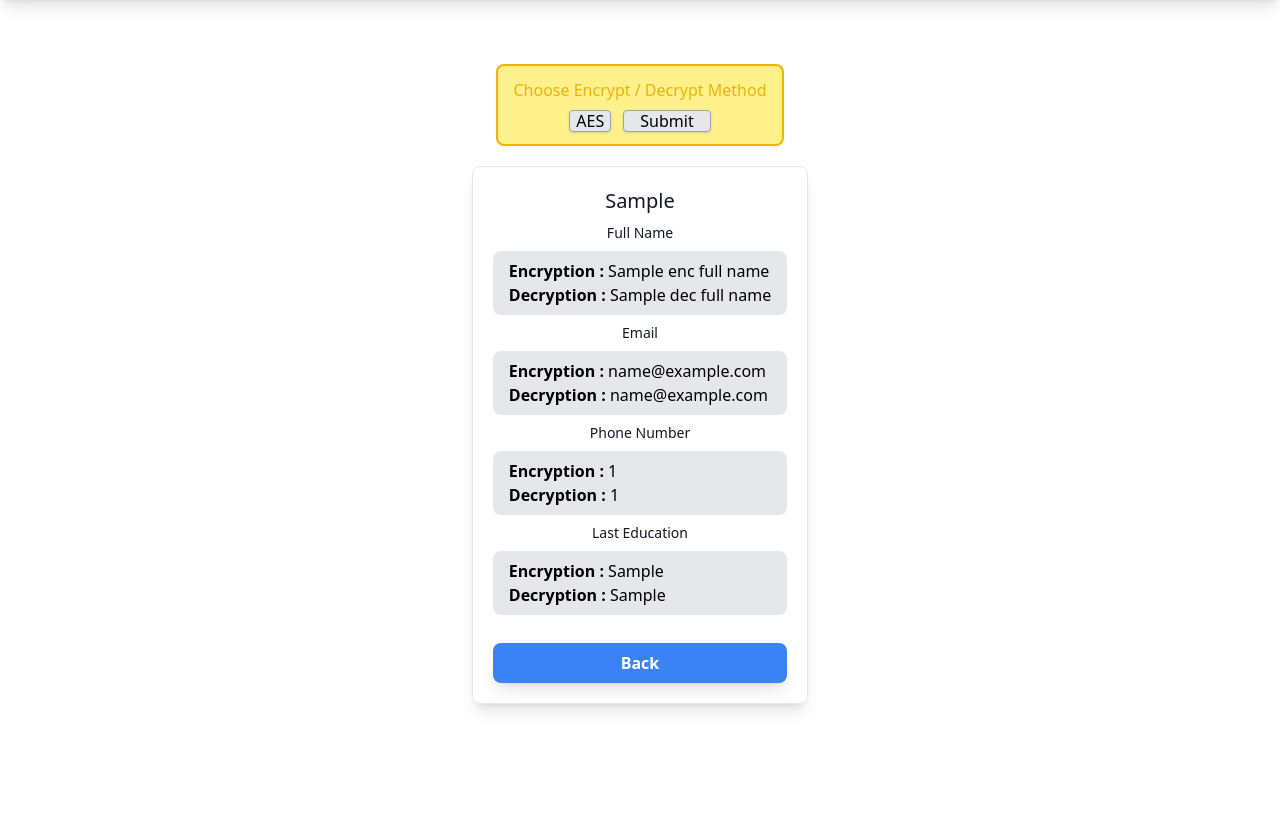
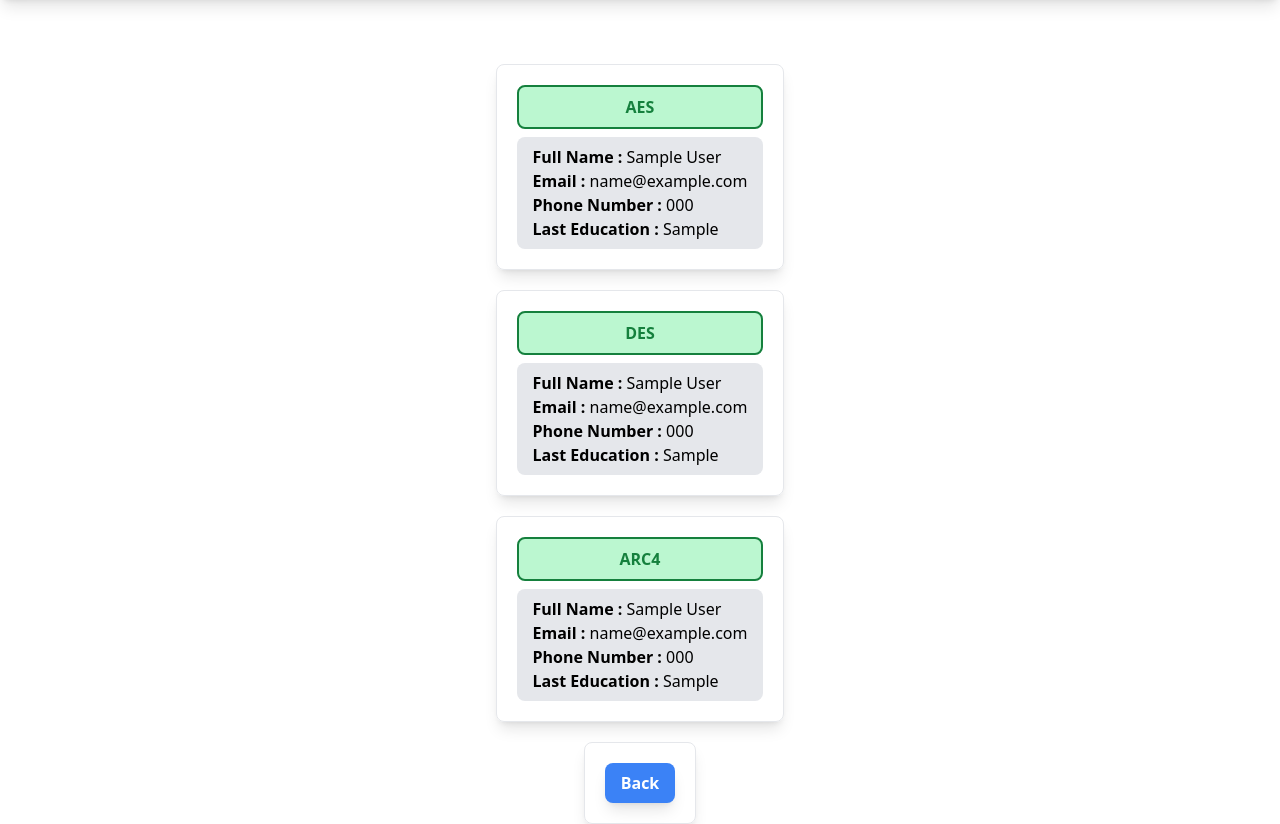
Before and after one commit to khairiyaputrii/Information-Security-Group-Project, a Flask app: template templates/view_data.html in a window 1280 px wide. Shown: the part 64-888 px from the top of the page. Before the commit the page ends 775 px from the top, so only its background shows below. Run offline with Flask 3, Linux system fonts and the light colour scheme; the template is opened without the code that fills it: most values are stand-ins (such as "Sample title", 1, 10 or a date in 2020); some libraries are stand-ins or nearby versions.

Commit message:
encrypting and decryptinh meta data

```diff
--- a/app.py
+++ b/app.py
@@ -6,7 +6,15 @@ from Cryptodome.Random import get_random_bytes
 from Cryptodome.Util.Padding import pad, unpad
 from PyPDF2 import PdfWriter, PdfReader
 from PIL import Image
-from meta import encrypt_message_aes, decrypt_message_aes, encrypt_message_des, decrypt_message_des, encrypt_message_arc4, decrypt_message_arc4
+from meta import (
+    encrypt_message_aes,
+    decrypt_message_aes,
+    encrypt_message_des,
+    decrypt_message_des,
+    encrypt_message_arc4,
+    decrypt_message_arc4,
+)
+# from meta import encrypt_message_aes, decrypt_message_aes
 from image import encrypt_image_aes, decrypt_image_aes
 from video import encrypt_video_file
 from file import encrypt_pdf_file
@@ -20,74 +28,81 @@ import time
 # ! DATABASE CONNECTION
 # ? Change to your database configuration
 db_config = {
-    'host': '127.0.0.1',
-    'user': 'root',
-    'password': '',
-    'database': 'informationsecurity',
-    'charset': 'utf8mb4',
-    'connection_timeout': 300
+    "host": "127.0.0.1",
+    "user": "root",
+    "password": "",
+    "database": "informationsecurity",
+    "charset": "utf8mb4",
+    "connection_timeout": 300,
 }
 
 app = Flask(__name__)
-app.secret_key = 'secret_key_for_flash_messages'
+app.secret_key = "secret_key_for_flash_messages"
 
 # ? Set the upload folder
-app.config['UPLOAD_FOLDER'] = 'uploads'
+app.config["UPLOAD_FOLDER"] = "uploads"
 # ? Define allowed file extensions globally
-ALLOWED_EXTENSIONS = {'pdf', 'jpeg', 'jpg', 'png', 'mp4'}
+ALLOWED_EXTENSIONS = {"pdf", "jpeg", "jpg", "png", "mp4"}
+
 
 # ? Function to create a connection to the MySQL database
 def create_connection():
     return mysql.connector.connect(**db_config)
 
+
 # ! ROUTING
 # ? Redirect the root URL to the login page
-@app.route('/')
+@app.route("/")
 def root():
-    return redirect(url_for('login'))
+    return redirect(url_for("login"))
+
 
 # ? Route for logging out
-@app.route('/logout', methods=['GET', 'POST'])
+@app.route("/logout", methods=["GET", "POST"])
 def logout():
-    if 'username' in session:
-        session.pop('username', None)
+    if "username" in session:
+        session.pop("username", None)
         flash("Logout Successful.", "flash-warning")
-    return redirect(url_for('login'))
+    return redirect(url_for("login"))
+
 
 # ? Route for the login page
-@app.route('/login', methods=['GET', 'POST'])
+@app.route("/login", methods=["GET", "POST"])
 def login():
-    if request.method == 'POST':
-        username = request.form['username']
-        password = request.form['password']
+    if request.method == "POST":
+        username = request.form["username"]
+        password = request.form["password"]
 
         connection = create_connection()
         cursor = connection.cursor()
 
         # ? Change to the appropriate table and column names in your database
-        query = "SELECT username, password FROM users WHERE username = %s"
+        query = "SELECT username, password, id FROM users WHERE username = %s"
         cursor.execute(query, (username,))
         result = cursor.fetchone()
+        session["userID"] = result[2]
 
         if result and check_password_hash(result[1], password):
             flash("Login Successful.", "flash-success")
-            session['username'] = username
-            return redirect(url_for('data_form'))
+            session["username"] = username
+
+            return redirect(url_for("data_form"))
         else:
             flash("Login failed. Check your data again.", "flash-error")
 
         cursor.close()
         connection.close()
 
-    return render_template('login.html')
+    return render_template("login.html")
+
 
 # ? Route for the registration page
-@app.route('/register', methods=['GET', 'POST'])
+@app.route("/register", methods=["GET", "POST"])
 def register():
-    if request.method == 'POST':
-        username = request.form['username']
-        password = request.form['password']
-        confirm_password = request.form['confirm_password']
+    if request.method == "POST":
+        username = request.form["username"]
+        password = request.form["password"]
+        confirm_password = request.form["confirm_password"]
         aes_key = get_random_bytes(32)
         des_key = get_random_bytes(8)
         arc4_key = get_random_bytes(16)
@@ -107,46 +122,57 @@ def register():
             hashed_password = generate_password_hash(password)
 
             insert_user_query = "INSERT INTO users (username, password,	keyAES, keyDES, keyARC4) VALUES (%s, %s, %s, %s, %s)"
-            cursor.execute(insert_user_query, (username, hashed_password, bytes(aes_key), bytes(des_key), bytes(arc4_key)))
+            cursor.execute(
+                insert_user_query,
+                (
+                    username,
+                    hashed_password,
+                    bytes(aes_key),
+                    bytes(des_key),
+                    bytes(arc4_key),
+                ),
+            )
 
             connection.commit()
             cursor.close()
             connection.close()
 
             flash("Registration successful. Please log in.", "flash-success")
-            return redirect(url_for('login'))
+            return redirect(url_for("login"))
 
-    return render_template('register.html')
+    return render_template("register.html")
+
 
 # ? Route for the data submission form page (only accessible after login)
-@app.route('/data_form', methods=['GET', 'POST'])
+@app.route("/data_form", methods=["GET", "POST"])
 def data_form():
-    if 'username' not in session:
+    if "username" not in session:
         flash("You must log in first to access this page.", "flash-warning")
-        return redirect(url_for('login'))
+        return redirect(url_for("login"))
 
     # ? Retrieve the username from the session
-    username = session['username']
+    username = session["username"]
     keyAES, keyDES, keyARC4 = None, None, None
 
-    if request.method == 'POST':
-        full_name = request.form['full_name']
-        email = request.form['email']
-        phone_number = request.form['phone_number']
-        last_education = request.form['last_education']
+    if request.method == "POST":
+        full_name = request.form["full_name"]
+        email = request.form["email"]
+        phone_number = request.form["phone_number"]
+        last_education = request.form["last_education"]
 
         connection = create_connection()
         cursor = connection.cursor()
 
         start_time_enc = time.perf_counter()
-        cursor.execute("SELECT id, keyAES, keyDES, keyARC4 FROM users WHERE username = %s", (username,))
+        cursor.execute(
+            "SELECT id, keyAES, keyDES, keyARC4 FROM users WHERE username = %s",
+            (username,),
+        )
         result = cursor.fetchall()
 
         if result:
-            print(result)
             user_data = result[0]
             user_id, keyAES, keyDES, keyARC4 = user_data
-
 
             fullnameAES = encrypt_message_aes(keyAES, full_name)
             fullnameDES = encrypt_message_des(keyDES, full_name)
@@ -198,7 +224,12 @@ def data_form():
                 SET lasteducationAES = %s, lasteducationDES = %s, lasteducationARC4 = %s
                 WHERE user_id = %s
                 """
-                update_data = (lasteducationAES, lasteducationDES, lasteducationARC4, user_id)
+                update_data = (
+                    lasteducationAES,
+                    lasteducationDES,
+                    lasteducationARC4,
+                    user_id,
+                )
                 cursor.execute(update_data_query, update_data)
             else:
                 # FULLNAMES
@@ -253,75 +284,79 @@ def data_form():
             encryption_time = end_time_enc - start_time_enc
             decryption_time = end_time_dec - end_time_enc
 
-            flash(f"Data submitted successfully!\n Encryption time : {encryption_time:.10f} sec, Decryption time : {decryption_time:.10f} sec", "flash-success")
+            flash(
+                f"Data submitted successfully!\n Encryption time : {encryption_time:.10f} sec, Decryption time : {decryption_time:.10f} sec",
+                "flash-success",
+            )
 
         cursor.close()
         connection.close()
 
-    return render_template('data_form.html')
+    return render_template("data_form.html")
+
 
 # ? Route to decrypt and view submitted data
+@app.route("/view_data")
+def view_data():
+    if "username" not in session:
+        flash("You must log in first to access this page.", "flash-warning")
+        return redirect(url_for("login"))
 
-# @app.route('/view_data')
-# def view_data():
-#     if 'username' not in session:
-#         flash("You must log in first to access this page.", "flash-warning")
-#         return redirect(url_for('login'))
+    username = session["username"]
+    userID = session["userID"]
+    print("test")
 
-#     connection = create_connection()
-#     cursor = connection.cursor()
+    connection = create_connection()
+    cursor = connection.cursor()
 
-#     username = session['username']
+    query = "SELECT keyAES, keyDES, keyARC4 FROM users WHERE username = %s"
+    cursor.execute(query, (username,))
+    result = cursor.fetchone()
+    keyAES, keyDES, keyARC4 = result
 
-#     select_first_enc_dec_method_query = """
-#         SELECT enc_dec_method
-#         FROM data
-#         WHERE user = %s
-#         ORDER BY id ASC
-#         LIMIT 1;
-#     """
-#     cursor.execute(select_first_enc_dec_method_query, (username,))
-#     first_enc_dec_method = cursor.fetchone()
+    # FULLNAMES
+    cursor.execute("SELECT fullnameAES, fullnameDES, fullnameARC4 FROM fullnames WHERE user_id = %s", (userID,))
+    result = cursor.fetchall()
+    user_data = result[0]
+    fullnameAES, fullnameDES, fullnameARC4 = user_data
+    full_name_aes = decrypt_message_aes(keyAES, fullnameAES)
+    full_name_des = decrypt_message_des(keyDES, fullnameDES)
+    full_name_arc4 = decrypt_message_arc4(keyARC4, fullnameARC4)
 
-#     if first_enc_dec_method:
-#         view_enc_dec_method = first_enc_dec_method[0]
-#     else:
-#         view_enc_dec_method = 'AES'
+    # EMAILS
+    cursor.execute("SELECT emailAES, emailDES, emailARC4 FROM emails WHERE user_id = %s", (userID,))
+    result = cursor.fetchall()
+    user_data = result[0]
+    emailAES, emailDES, emailARC4 = user_data
+    email_aes = decrypt_message_aes(keyAES, emailAES)
+    email_des = decrypt_message_des(keyDES, emailDES)
+    email_arc4 = decrypt_message_arc4(keyARC4, emailARC4)
 
-#     select_data_query = """
-#         SELECT
-#             user,
-#             iv,
-#             enc_dec_method,
-#             enc_dec_key,
-#             full_name,
-#             email,
-#             phone_number,
-#             last_education,
-#             enc_full_name,
-#             enc_email,
-#             enc_phone_number,
-#             enc_last_education,
-#             dec_full_name,
-#             dec_email,
-#             dec_phone_number,
-#             dec_last_education
-#         FROM data WHERE user = %s AND enc_dec_method = %s
-#     """
-#     cursor.execute(select_data_query, (username, view_enc_dec_method))
-#     data = cursor.fetchone()
+    # PHONENUMBERS
+    cursor.execute("SELECT phonenumberAES, phonenumberDES, phonenumberARC4 FROM phonenumbers WHERE user_id = %s", (userID,))
+    result = cursor.fetchall()
+    user_data = result[0]
+    phonenumberAES, phonenumberDES, phonenumberARC4 = user_data
+    phone_number_aes = decrypt_message_aes(keyAES, phonenumberAES)
+    phone_number_des = decrypt_message_des(keyDES, phonenumberDES)
+    phone_number_arc4 = decrypt_message_arc4(keyARC4, phonenumberARC4)
 
-#     cursor.close()
-#     connection.close()
-
-#     if data is None:
-#         flash("There is no data yet!", "flash-warning")
-#         return redirect(url_for('data_form'))
-
-#     user, iv, enc_dec_method, enc_dec_key, full_name, email, phone_number, last_education, enc_full_name, enc_email, enc_phone_number, enc_last_education, dec_full_name, dec_email, dec_phone_number, dec_last_education = data
-
-#     return render_template('view_data.html', enc_dec_method=enc_dec_method, enc_full_name=enc_full_name, dec_full_name=dec_full_name, dec_email=dec_email, dec_phone_number=dec_phone_number, dec_last_education=dec_last_education)
+    # LASTEDUCATIONS
+    cursor.execute("SELECT lasteducationAES, lasteducationDES, lasteducationARC4 FROM lasteducations WHERE user_id = %s", (userID,))
+    result = cursor.fetchall()
+    user_data = result[0]
+    lasteducationAES, lasteducationDES, lasteducationARC4 = user_data
+    last_education_aes = decrypt_message_aes(keyAES, lasteducationAES)
+    last_education_des = decrypt_message_des(keyDES, lasteducationDES)
+    last_education_arc4 = decrypt_message_arc4(keyARC4, lasteducationARC4)
 
 
-if __name__ == '__main__':
+    return render_template("view_data.html",
+        full_name_aes = full_name_aes, email_aes = email_aes, phone_number_aes = phone_number_aes, last_education_aes = last_education_aes,
+        full_name_des = full_name_des, email_des = email_des, phone_number_des = phone_number_des, last_education_des = last_education_des,
+        full_name_arc4 = full_name_arc4, email_arc4 = email_arc4, phone_number_arc4 = phone_number_arc4, last_education_arc4 = last_education_arc4
+    )
+
+
+if __name__ == "__main__":
     app.run(debug=True)
--- a/templates/view_data.html
+++ b/templates/view_data.html
@@ -34,75 +34,56 @@
     </nav>
     <div class="flex flex-col gap-5 justify-center items-center mt-16">
       <div
-        class="blocktext-sm font-medium text-yellow-500 px-4 py-3 rounded-lg flex flex-col gap-2 bg-yellow-200 border-2 border-yellow-500"
+        class="flex flex-col gap-2 text-center border p-5 rounded-lg shadow-lg"
       >
-        <label class="" for="enc_dec_method"
-          >Choose Encrypt / Decrypt Method</label
+        <p
+          class="bg-green-200 border-2 border-green-700 text-green-700 text-center font-bold py-2 px-4 rounded-lg focus:outline-none focus:shadow-outline w-full"
         >
-        <form action="POST" class="flex justify-center gap-3 text-black">
-          <div class="inline-block relative flex flex-col gap-2">
-            <select
-              id="view_enc_dec_method"
-              name="enc_dec_method"
-              class="text-center block appearance-none bg-gray-200 border w-fit border-gray-400 hover:border-gray-500 rounded shadow leading-tight focus:outline-none focus:shadow-outline"
-              required
-            >
-              <option value="AES">AES</option>
-              <option value="DES">DES</option>
-              <option value="ARC4">ARC4</option>
-            </select>
-          </div>
-          <button
-            type="submit"
-            class="text-center text-black block appearance-none bg-gray-200 border w-fit border-gray-400 hover:border-gray-500 rounded shadow leading-tight focus:outline-none focus:shadow-outline px-4"
-          >
-            Submit
-          </button>
-        </form>
-      </div>
-      <div class="flex flex-col gap-2 text-center border p-5 rounded-lg shadow-lg">
-        <p class="block text-xl font-medium text-gray-900 dark:text-black">
-          {{ enc_dec_method }}
-        </p>
-        <p class="block text-sm font-medium text-gray-900 dark:text-black">
-          Full Name
+          AES
         </p>
         <div class="py-2 px-4 bg-gray-200 rounded-lg text-left">
-          <p><span class="font-bold">Encryption :</span> {{ enc_full_name }}</p>
-          <p><span class="font-bold">Decryption :</span> {{ dec_full_name }}</p>
+          <p><span class="font-bold">Full Name :</span> {{ full_name_aes }}</p>
+          <p><span class="font-bold">Email :</span> {{ email_aes }}</p>
+          <p><span class="font-bold">Phone Number :</span> {{ phone_number_aes }}</p>
+          <p><span class="font-bold">Last Education :</span> {{ last_education_aes }}</p>
         </div>
-        <p class="block text-sm font-medium text-gray-900 dark:text-black">
-          Email
+      </div>
+      <div
+        class="flex flex-col gap-2 text-center border p-5 rounded-lg shadow-lg"
+      >
+        <p
+          class="bg-green-200 border-2 border-green-700 text-green-700 text-center font-bold py-2 px-4 rounded-lg focus:outline-none focus:shadow-outline w-full"
+        >
+          DES
         </p>
         <div class="py-2 px-4 bg-gray-200 rounded-lg text-left">
-          <p><span class="font-bold">Encryption :</span> {{ enc_email }}</p>
-          <p><span class="font-bold">Decryption :</span> {{ dec_email }}</p>
+          <p><span class="font-bold">Full Name :</span> {{ full_name_des }}</p>
+          <p><span class="font-bold">Email :</span> {{ email_des }}</p>
+          <p><span class="font-bold">Phone Number :</span> {{ phone_number_des }}</p>
+          <p><span class="font-bold">Last Education :</span> {{ last_education_des }}</p>
         </div>
-        <p class="block text-sm font-medium text-gray-900 dark:text-black">
-          Phone Number
+      </div>
+      <div
+        class="flex flex-col gap-2 text-center border p-5 rounded-lg shadow-lg"
+      >
+        <p
+          class="bg-green-200 border-2 border-green-700 text-green-700 text-center font-bold py-2 px-4 rounded-lg focus:outline-none focus:shadow-outline w-full"
+        >
+          ARC4
         </p>
         <div class="py-2 px-4 bg-gray-200 rounded-lg text-left">
-          <p>
-            <span class="font-bold">Encryption :</span> {{ enc_phone_number }}
-          </p>
-          <p>
-            <span class="font-bold">Decryption :</span> {{ dec_phone_number }}
-          </p>
+          <p><span class="font-bold">Full Name :</span> {{ full_name_arc4 }}</p>
+          <p><span class="font-bold">Email :</span> {{ email_arc4 }}</p>
+          <p><span class="font-bold">Phone Number :</span> {{ phone_number_arc4 }}</p>
+          <p><span class="font-bold">Last Education :</span> {{ last_education_arc4 }}</p>
         </div>
-        <p class="block text-sm font-medium text-gray-900 dark:text-black">
-          Last Education
-        </p>
-        <div class="py-2 px-4 bg-gray-200 rounded-lg text-left">
-          <p>
-            <span class="font-bold">Encryption :</span> {{ enc_last_education }}
-          </p>
-          <p>
-            <span class="font-bold">Decryption :</span> {{ dec_last_education }}
-          </p>
-        </div>
+      </div>
+      <div
+        class="flex flex-col gap-2 text-center border p-5 rounded-lg shadow-lg"
+      >
         <a
           href="{{ url_for('data_form') }}"
-          class="mt-5 bg-blue-500 hover:bg-blue-700 text-white text-center font-bold py-2 px-4 rounded-lg shadow-lg focus:outline-none focus:shadow-outline w-full"
+          class="bg-blue-500 hover:bg-blue-700 text-white text-center font-bold py-2 px-4 rounded-lg shadow-lg focus:outline-none focus:shadow-outline w-full"
           >Back</a
         >
       </div>
```
Also changed, not shown: meta.py (+71 -37 lines), templates/data_form.html (+5 -34 lines).
